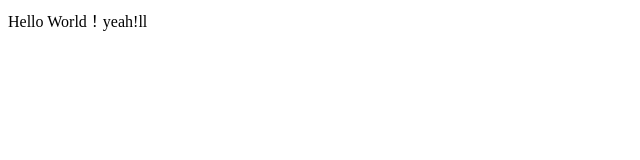
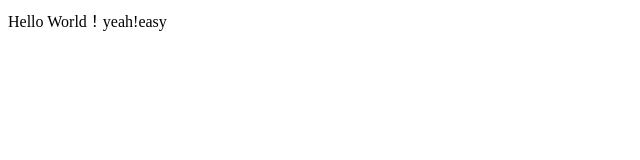
Before and after one commit to oonoryoto/ryo, a plain HTML site: page index2.html in a window 1280 px wide. Shown: the full height of the page, 0-640 px from the left. Drawn offline with Linux system fonts and the light colour scheme.

Commit message:
[ADD] index2

```diff
--- a/index2.html
+++ b/index2.html
@@ -5,6 +5,6 @@
 </head>
 
 <body>
-    Hello World！yeah!ll
+    Hello World！yeah!easy
 </body>
 </html>
```
